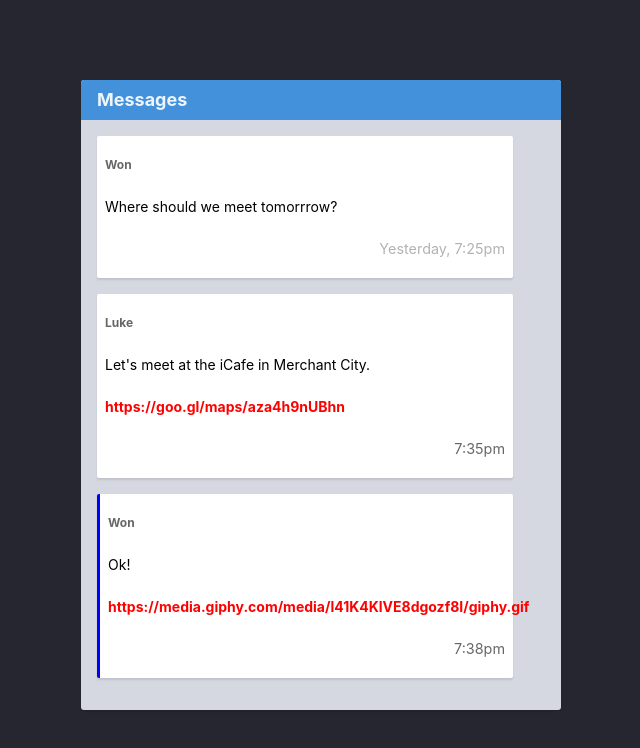
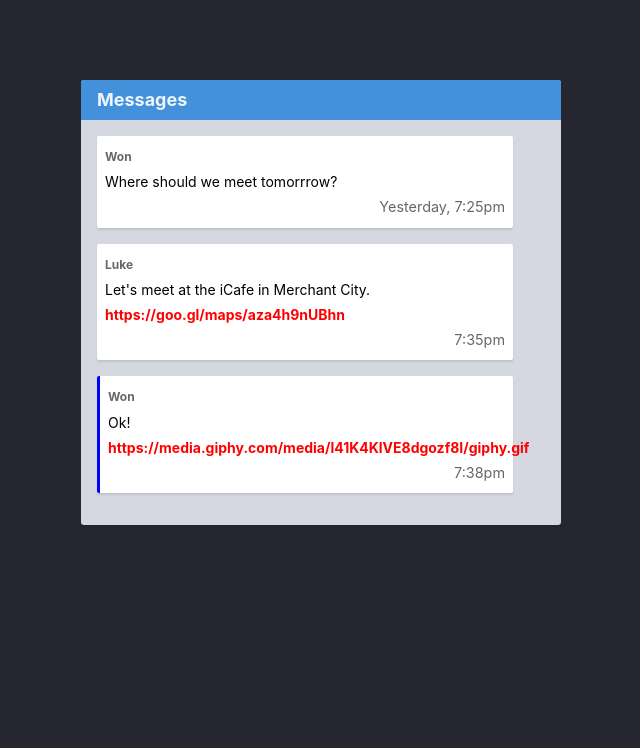
Before and after one commit to Ibrahim-Merhi/HTML-CSS-Git-Exercise-Tripoli, a website: page week-1/6-css-properties/index.html in a window 1280 px wide. Shown: the whole page, without its empty margins (319-959 px from the left). Drawn offline with Linux system fonts and the light colour scheme.

Commit message:
completed 6-html-attributes exercise

```diff
--- a/week-1/6-css-properties/styles.css
+++ b/week-1/6-css-properties/styles.css
@@ -5,6 +5,3 @@ a:link {
     font-weight: bold; }
 .message__time {font-size: 0.9rem;}
 .message--unread {border-left: 3px solid blue;}
-.message__time--old{opacity: 0.5;;}
-.messages{line-height: 150%}
-.message{line-height: 300%}
```
